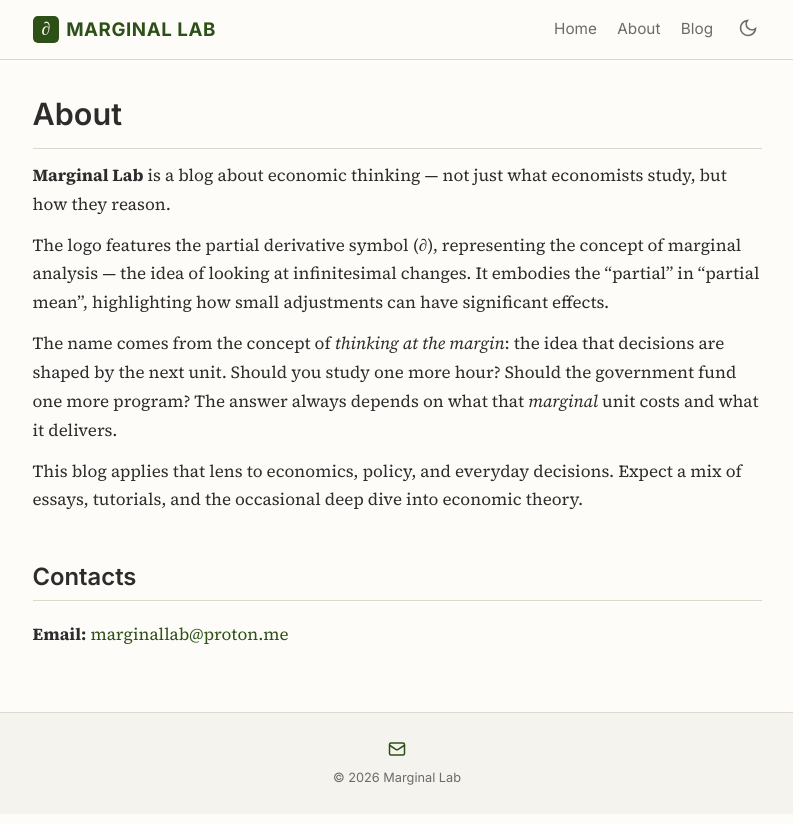
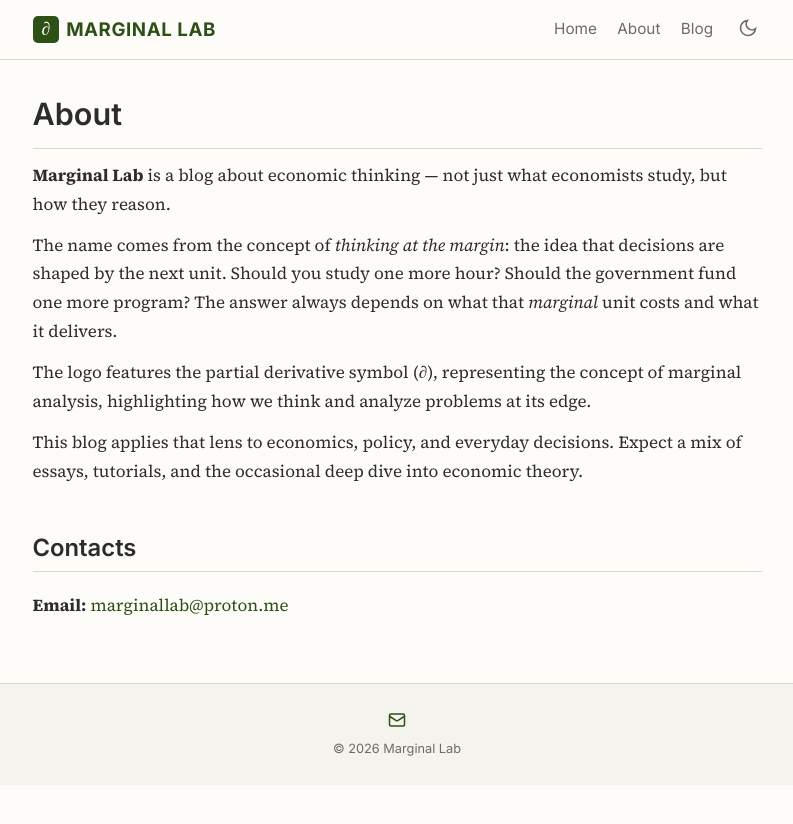
Before and after one commit to marginallabs/marginallabs.github.io, a Jekyll site: the page built from _pages/about.md, in a window 1280 px wide. Shown: the top 824 px of the page, without its empty margins (243-1036 px from the left). Built offline with Jekyll 4.4.1, drawn with Linux system fonts in a browser that asks for light colours.

Commit message:
Move logo description after name paragraph

```diff
--- a/_pages/about.md
+++ b/_pages/about.md
@@ -6,9 +6,10 @@ permalink: /about/
 
 **Marginal Lab** is a blog about economic thinking — not just what economists study, but how they reason.
 
-The logo features the partial derivative symbol (∂), representing the concept of marginal analysis — the idea of looking at infinitesimal changes. It embodies the “partial” in “partial mean”, highlighting how small adjustments can have significant effects.
 
 The name comes from the concept of *thinking at the margin*: the idea that decisions are shaped by the next unit. Should you study one more hour? Should the government fund one more program? The answer always depends on what that *marginal* unit costs and what it delivers.
+
+The logo features the partial derivative symbol (∂), representing the concept of marginal analysis, highlighting how we think and analyze problems at its edge.
 
 This blog applies that lens to economics, policy, and everyday decisions. Expect a mix of essays, tutorials, and the occasional deep dive into economic theory.
 
```
